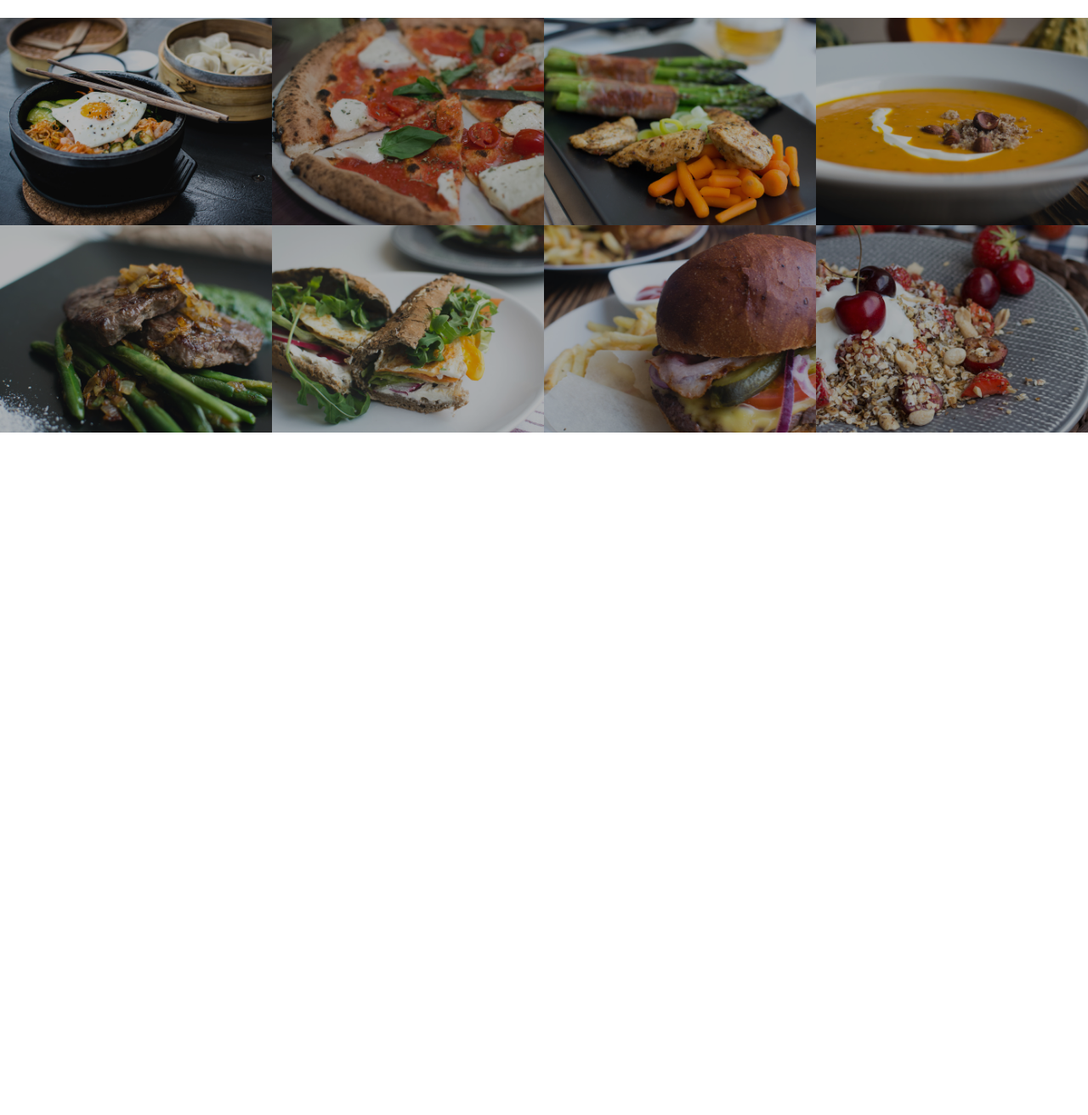
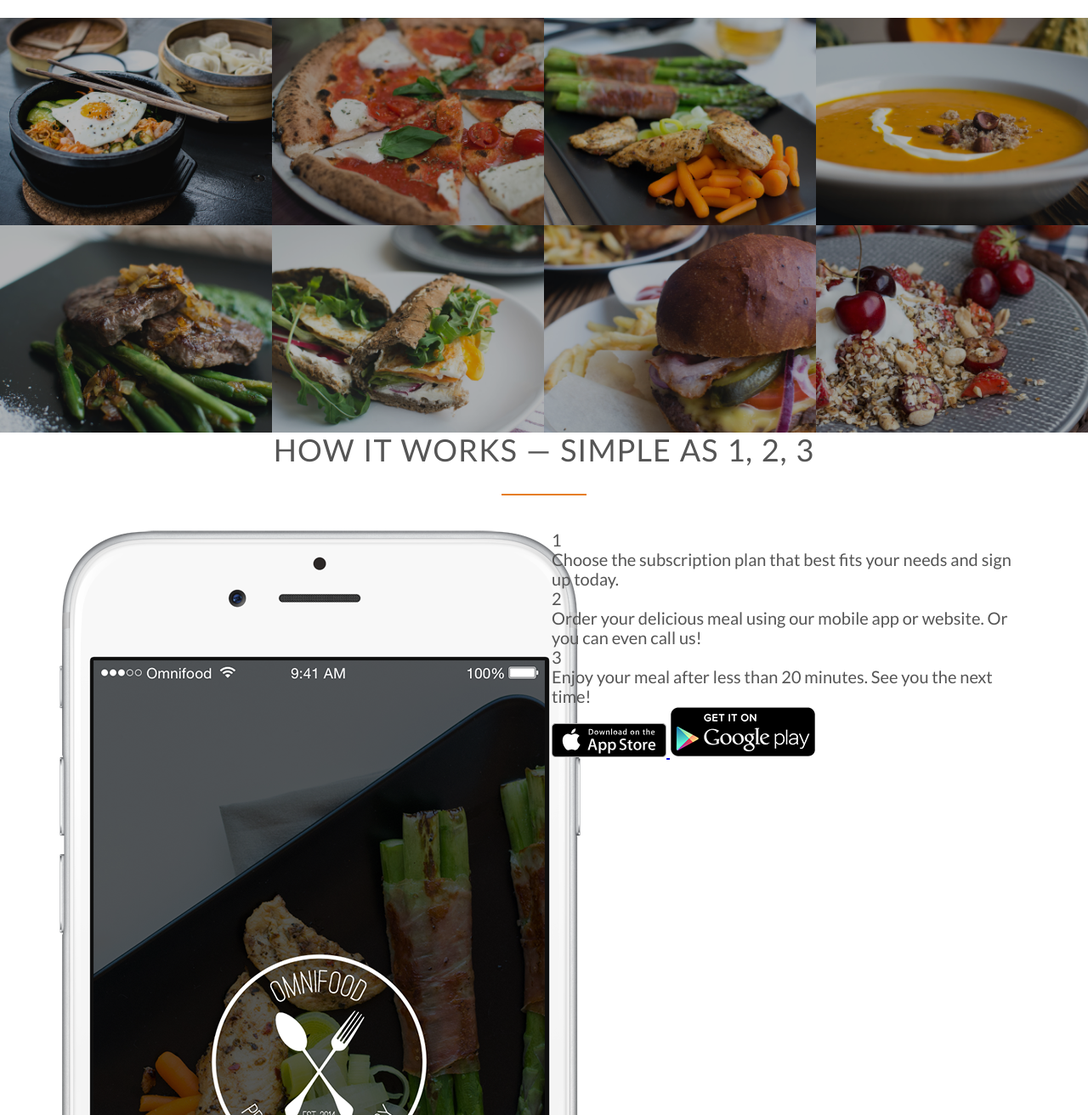
Before and after one commit to abhirocks550/OmniFood, a plain HTML site: page index.html in a window 1280 px wide. Shown: the part 1488-2800 px from the top of the page at 85% size. Before the commit the page ends 1997 px from the top, so only its background shows below. Drawn offline with Linux system fonts and the light colour scheme; files whose address does not match are found by name.

Commit message:
Add section steps

```diff
--- a/index.html
+++ b/index.html
@@ -121,5 +121,36 @@
         </li>
       </ul>
     </section>
+
+    <section class="section-steps">
+      <div class="row">
+        <h2>How it works &mdash; Simple as 1, 2, 3 </h2>
+      </div>
+      <div class="row">
+        <div class="col span-1-of-2">
+          <img src="resources/img/app-iPhone.png" alt="OmniFood app on iPhone" class="app-screen">
+        </div>
+        <div class="col span-1-of-2">
+          <div class="works-step">
+            <div>1</div>
+            <p>Choose the subscription plan that best fits your needs and sign up today.</p>
+          </div>
+          <div class="works-step">
+            <div>2</div>
+            <p>Order your delicious meal using our mobile app or website. Or you can even call us!</p>
+          </div>
+          <div class="works-step">
+            <div>3</div>
+            <p>Enjoy your meal after less than 20 minutes. See you the next time!</p>
+          </div>
+
+          <a href="#" class="btn-app">
+            <img src="resources/img/download-app.svg" alt="App Store Button">
+          </a>
+          <a href="#" class="btn-app">
+            <img src="resources/img/download-app-android.png" alt="Play Store Button"></a>
+        </div>
+      </div>
+    </section>
   </body>
 </html>
```
